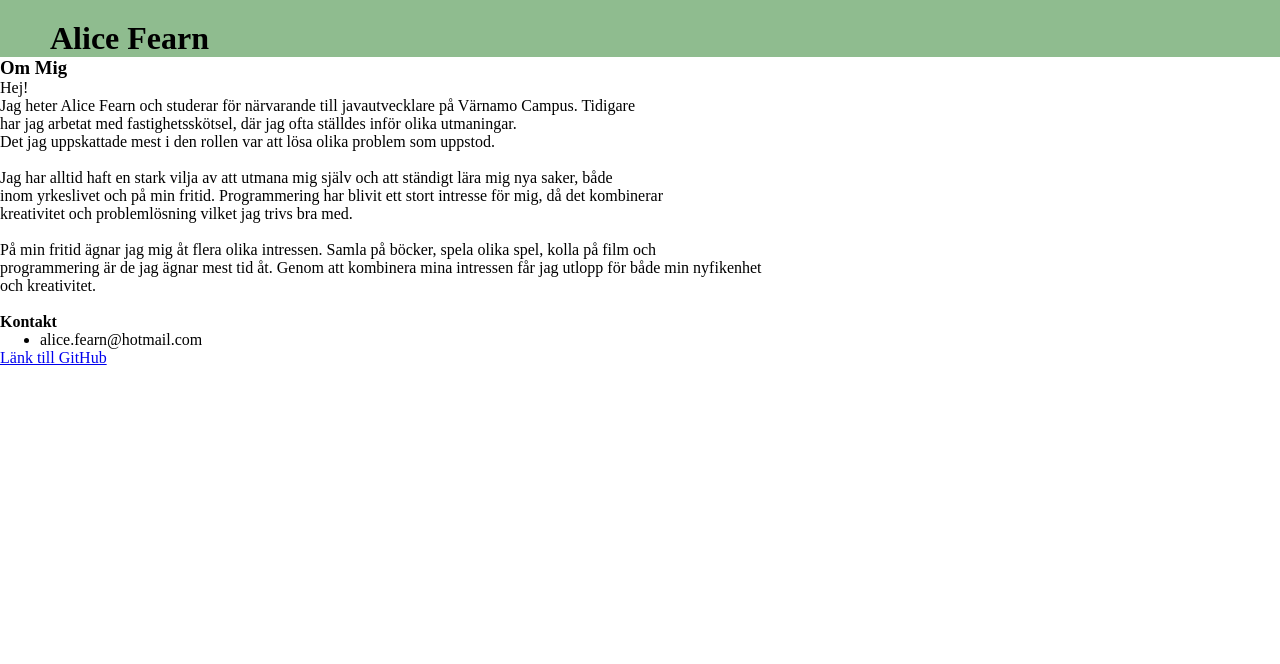
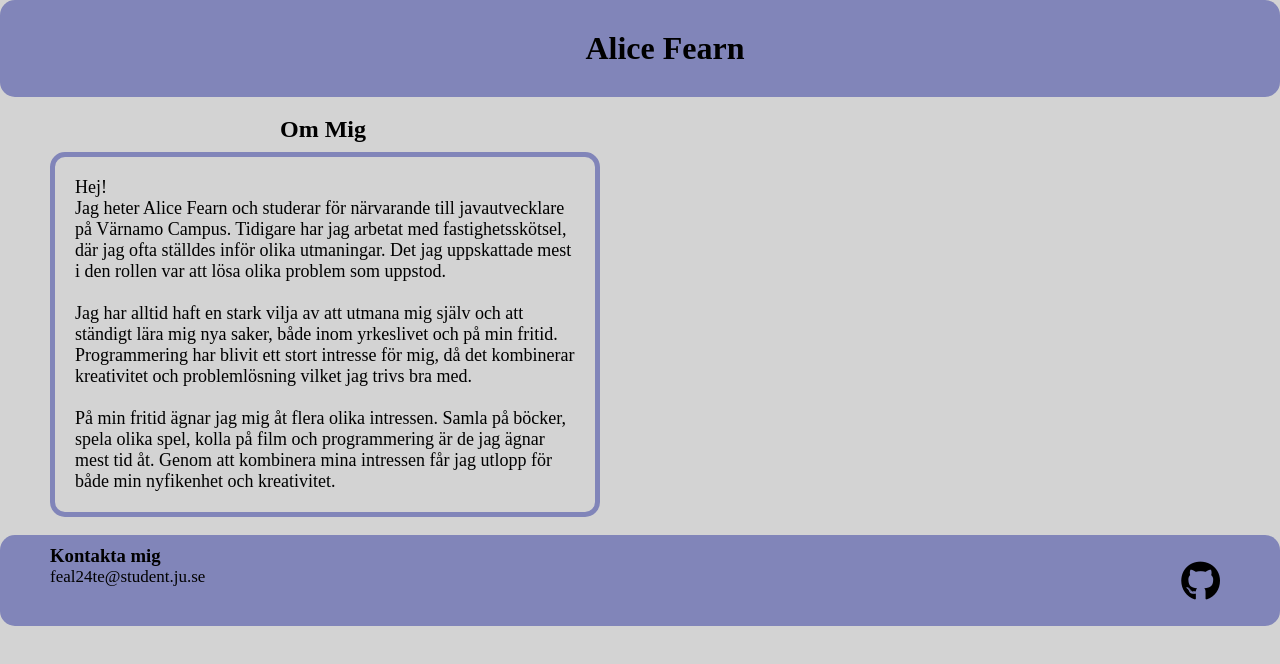
Before and after one commit to Alfea0/CV, a plain HTML site: page index.html in a window 1280 px wide. Drawn offline with Linux system fonts and the light colour scheme.

Commit message:
fyllde css fil och ändrade i html

```diff
--- a/index.html
+++ b/index.html
@@ -10,40 +10,45 @@
             margin: 0;
         }
     </style>
+    <link rel="stylesheet" href="https://cdnjs.cloudflare.com/ajax/libs/font-awesome/6.0.0-beta3/css/all.min.css">
 </head>
 <body>
     <header>
         <h1>Alice Fearn</h1>
     </header>
-    <div id="middle">
-        <h3>Om Mig</h3>
-    <p>Hej!<br>Jag heter Alice Fearn och studerar för närvarande till javautvecklare på Värnamo Campus. Tidigare <br>
-        har jag arbetat med fastighetsskötsel, där jag ofta ställdes inför olika utmaningar. <br>
+    <div class="middle">
+        <h2 class="om-mig">Om Mig</h2>
+    <p class="text1">Hej!<br>Jag heter Alice Fearn och studerar för närvarande till javautvecklare på Värnamo Campus. Tidigare
+        har jag arbetat med fastighetsskötsel, där jag ofta ställdes inför olika utmaningar.
         Det jag uppskattade mest i den rollen var att lösa olika problem som uppstod.
         <br>
         <br>
-        Jag har alltid haft en stark vilja av att utmana mig själv och att ständigt lära mig nya saker, både <br>
-        inom yrkeslivet och på min fritid. Programmering har blivit ett stort intresse för mig, då det kombinerar <br>
+        Jag har alltid haft en stark vilja av att utmana mig själv och att ständigt lära mig nya saker, både
+        inom yrkeslivet och på min fritid. Programmering har blivit ett stort intresse för mig, då det kombinerar
         kreativitet och problemlösning vilket jag trivs bra med.
         <br>
         <br>
-        På min fritid ägnar jag mig åt flera olika intressen. Samla på böcker, spela olika spel, kolla på film och <br>
-        programmering är de jag ägnar mest tid åt. Genom att kombinera mina intressen får jag utlopp för både min nyfikenhet <br>
+        På min fritid ägnar jag mig åt flera olika intressen. Samla på böcker, spela olika spel, kolla på film och
+        programmering är de jag ägnar mest tid åt. Genom att kombinera mina intressen får jag utlopp för både min nyfikenhet
         och kreativitet.
-
-
     </p>
-    <img src="" alt="">
     </div>
 
-    <div id="Kontakt">
+    <img src="" alt="">
+
+    <div class="kontakt">
     <footer>
-        <h4>Kontakt</h4>
-        <ul>
-             <li>alice.fearn@hotmail.com</li>
-         </ul>
+        <h3>Kontakta mig</h3>
+        <div class="mail">
+            <p>feal24te@student.ju.se</p>
+        </div>
+        <br>
+       <div class="icon">
+        <a href="https://github.com/feal24" target="_blank" class="github-icon">
+            <i class="fab fa-github"></i>
+          </a>
+       </div>
 
-        <a href="https://github.com/feal24">Länk till GitHub</a>
     </footer>
     </div>
 
--- a/style.CSS
+++ b/style.CSS
@@ -1,6 +1,58 @@
+body{
+    background-color:lightgrey;
+}
+
+
 header{
-    background-color:#8FBC8F;
+    background-color:#8185B9;
     padding-left: 50px;
-    padding-top: 20px;
-    margin: 0;
+    padding-top: 30px;
+    padding-bottom: 30px;
+    text-align: center;
+    border-radius: 15px;
+
 }
+
+.om-mig{
+    padding-left: 280px;
+    padding-top: 0.5cm;
+    padding-bottom: 0.25cm;
+}
+
+.text1 {
+    background-color:lightgrey;
+    background-color:lightgrey;
+    border: 5px solid #8185B9 ;
+    border-radius: 15px;
+    padding: 20px;
+    width: 500px;
+    margin-left: 50px;
+    font-size: large;
+
+}
+
+.kontakt{
+    background-color:#8185B9;
+    padding-top: 10px;
+    padding-bottom: 10px;
+    padding-left: 50px;
+    border-radius: 15px;
+
+}
+
+.mail{
+    font-size: 17px;
+}
+
+.icon {
+    text-align: right;
+    padding: 10px;
+    padding-right: 50px;
+    margin-top: -1.5cm;
+}
+.github-icon {
+    font-size: 40px;
+    color: #000;
+    text-decoration: none;
+    margin: 10px;
+  }
```
